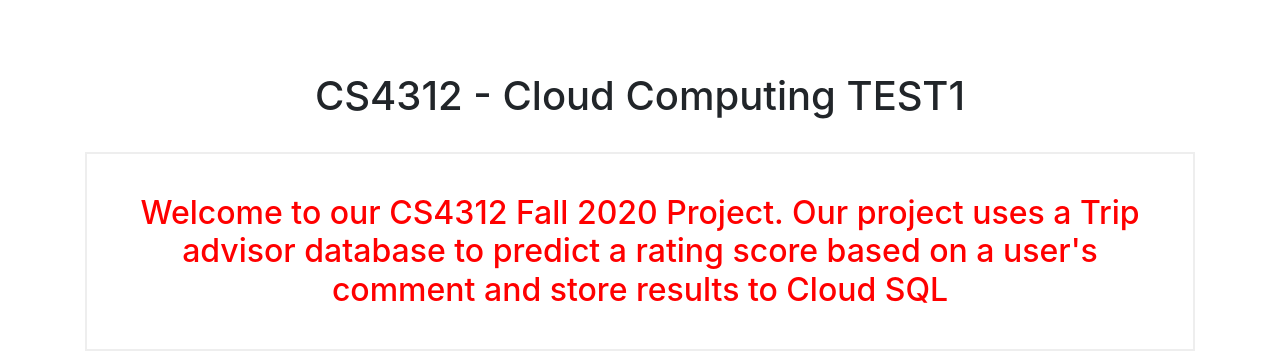
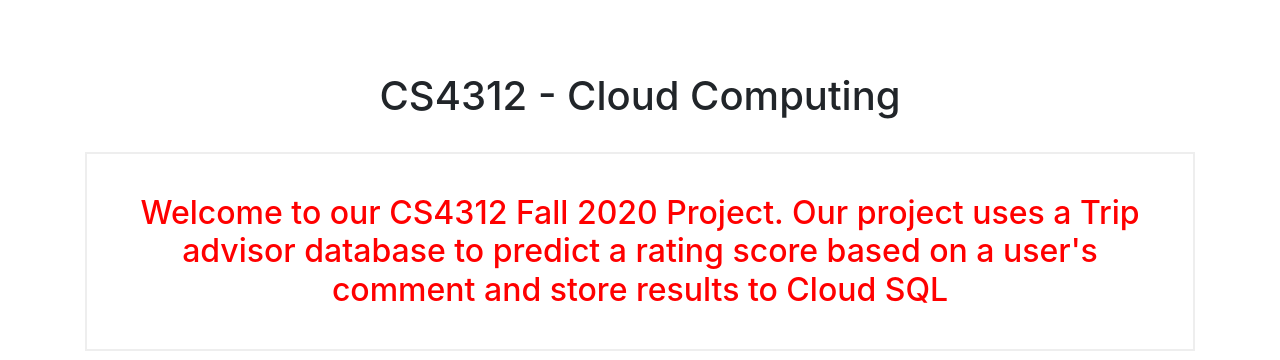
Before and after one commit to dathanki/CloudComputingG6, a Flask app: page / in a window 1280 px wide. Shown: the part 56-416 px from the top of the page. Run offline with Flask 2, Linux system fonts and the light colour scheme; parts of the project's set-up code (start-up, migrations or seed data) failed here and were passed over; some libraries are stand-ins or nearby versions.

Commit message:
update index

```diff
--- a/templates/index.html
+++ b/templates/index.html
@@ -4,7 +4,7 @@
     <br>
     <br>
     <div align="middle">
-    <h1>{% block title %} CS4312 - Cloud Computing TEST1 {% endblock %}</h1>
+    <h1>{% block title %} CS4312 - Cloud Computing {% endblock %}</h1>
     <br>
     <h2>Welcome to our CS4312 Fall 2020 Project. Our project uses a Trip advisor database to predict a rating score based on a user's comment and store results to Cloud SQL</h2>
     <img src="{{url_for('static', filename='tripadvisorlogo.jpg', width=100, height=200)}}" alt="tripadvisorlogo" class="center" />
```
